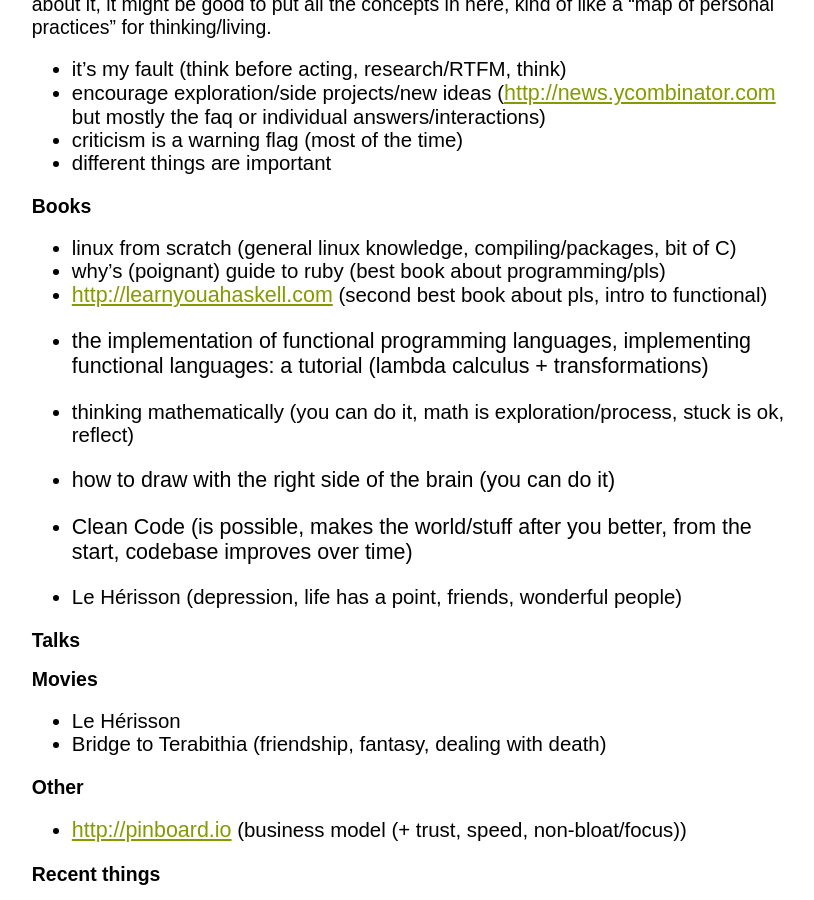
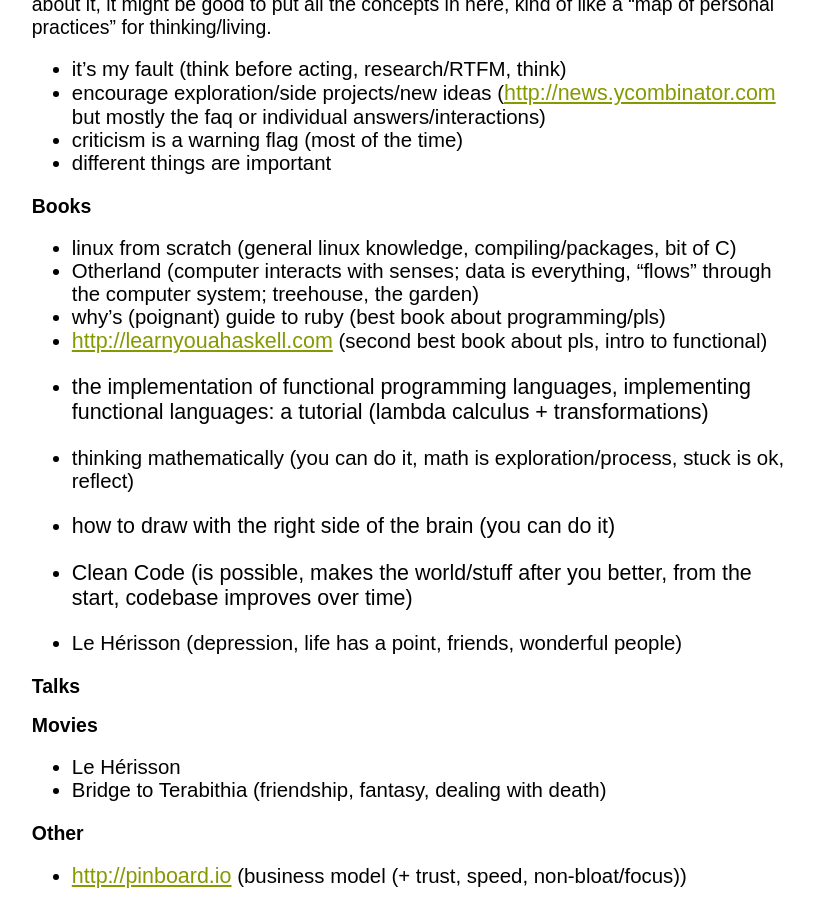
Before and after one commit to heyLu/heylu.github.com, a Jekyll site: the page built from _posts/2013-04-06-a-list-of-people-books-and-other-things.md, in a window 1280 px wide and 900 px high, scrolled down 1070 px. Shown: the whole window, without its empty margins (229-1043 px from the left). Built offline with Jekyll 4.4.1, drawn with Linux system fonts in a browser that asks for light colours; some web fonts are replaced.

Commit message:
lomt: otherland is an important influence.
Most likely I will continue to remember more things.

lomt: See if you can find out what it means. :)

```diff
--- a/_posts/2013-04-06-a-list-of-people-books-and-other-things.md
+++ b/_posts/2013-04-06-a-list-of-people-books-and-other-things.md
@@ -57,6 +57,8 @@ thinking/living.
 
 * linux from scratch (general linux knowledge, compiling/packages, bit
   of C)
+* Otherland (computer interacts with senses; data is everything, "flows"
+  through the computer system; treehouse, the garden)
 * why's (poignant) guide to ruby (best book about programming/pls)
 * <http://learnyouahaskell.com> (second best book about pls, intro to
   functional)
```
